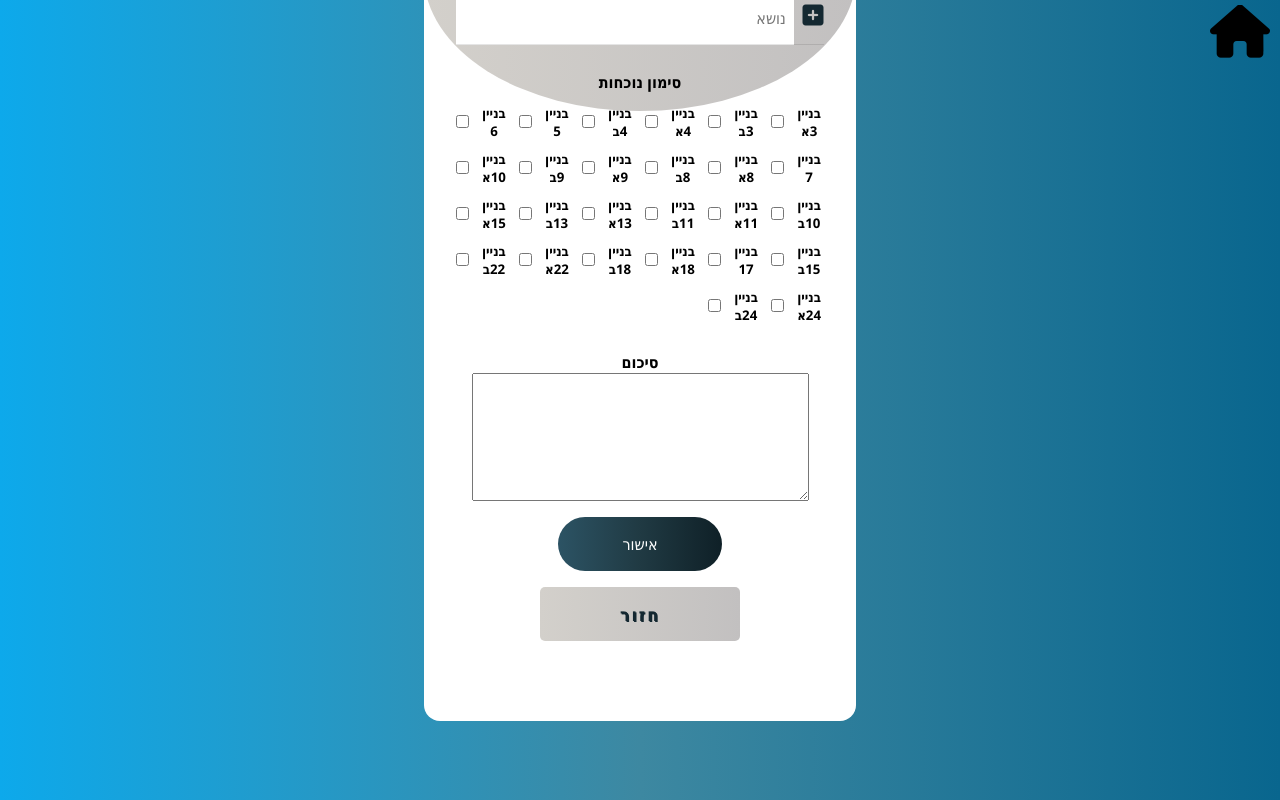
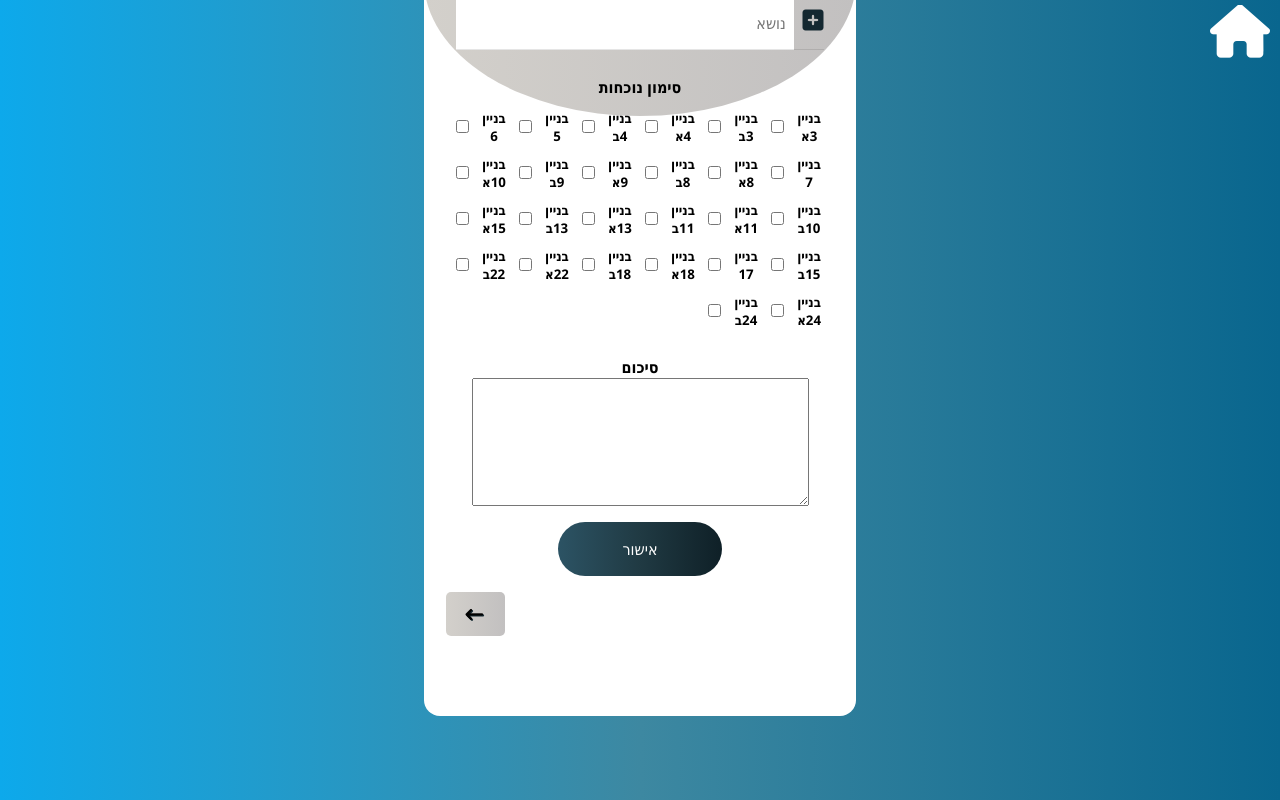
Before and after one commit to amitmo1995/LevOhev, a React (Create React App) app: page /AddNewMeeting in a window 1280 px wide. Built offline with nearby package versions, Linux system fonts and the light colour scheme.

Commit message:
Changing BackButton style

```diff
--- a/src/App.css
+++ b/src/App.css
@@ -178,13 +178,12 @@ body {
 }
 
 /* Back button Design*/
-.backButton .logOutButton {
+.backButton {
   all: initial;
+  margin-left: 5%;
 }
 
 .backButton button {
-  display: block;
-  margin: auto;
   background: linear-gradient(to left, #c2c0c0, #D3D0CBFF);
   font-size: 1.1rem;
   color: #142831;
@@ -196,7 +195,11 @@ body {
   text-shadow: 1px 1px #142831;
   letter-spacing: 2px;
   border: none;
-  padding: 15px 80px;
+  padding: 10px 20px;
+}
+
+.backButton button i {
+  color: black;
 }
 
 .backButton button:hover {
@@ -264,6 +267,10 @@ body {
 .option:hover {}
 
 /* Page template Design */
+
+.pageTemplate {
+  padding: 100px;
+}
 
 .pageTemplate h1 {
   margin: 10px 0;
@@ -541,6 +548,7 @@ body {
   position: absolute;
   right: 10px;
   top: 5px;
+  color: #fff;
 }
 
 .input-building {
--- a/src/features/BackButton.jsx
+++ b/src/features/BackButton.jsx
@@ -3,7 +3,9 @@ import React from 'react';
 function BackButton() {
 	return (
 		<div className='backButton'>
-			<button>חזור</button>
+			<button>
+				<i class='fa-solid fa-arrow-left-long'></i>
+			</button>
 		</div>
 	);
 }
--- a/src/features/HomePageButton.jsx
+++ b/src/features/HomePageButton.jsx
@@ -3,7 +3,9 @@ import React from 'react';
 function HomePageButton() {
 	return (
 		<div className='HomePageButton'>
-			<button><i class="fa-solid fa-house fa-4x"></i></button>
+			<button>
+				<i class='fa-solid fa-house fa-4x'></i>
+			</button>
 		</div>
 	);
 }
```
Also changed, not shown: src/layout/BuildingOperation.jsx (+19 -12 lines).
